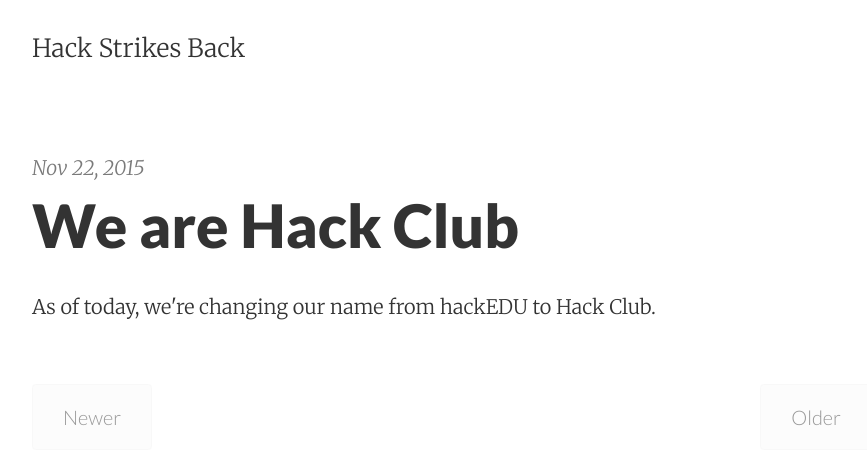
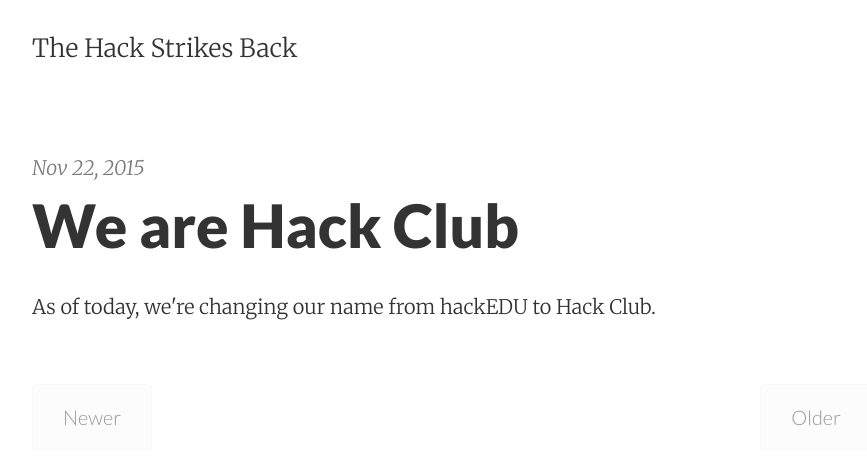
Before and after one commit to hackclub/blog, a Jekyll site: the page built from index.html, in a window 1280 px wide. Shown: the top 464 px of the page, without its empty margins (188-1055 px from the left). Built offline with Jekyll 4.4.1, drawn with Linux system fonts in a browser that asks for light colours; the list of posts is cut into pages by our own code.

Commit message:
Add "The" to blog title

```diff
--- a/_config.yml
+++ b/_config.yml
@@ -1,5 +1,5 @@
 # Site settings
-title:       Hack Strikes Back
+title:       The Hack Strikes Back
 email:       team@hackclub.io
 author:      John Otander
 description: > # this means to ignore newlines until "baseurl:"
```
